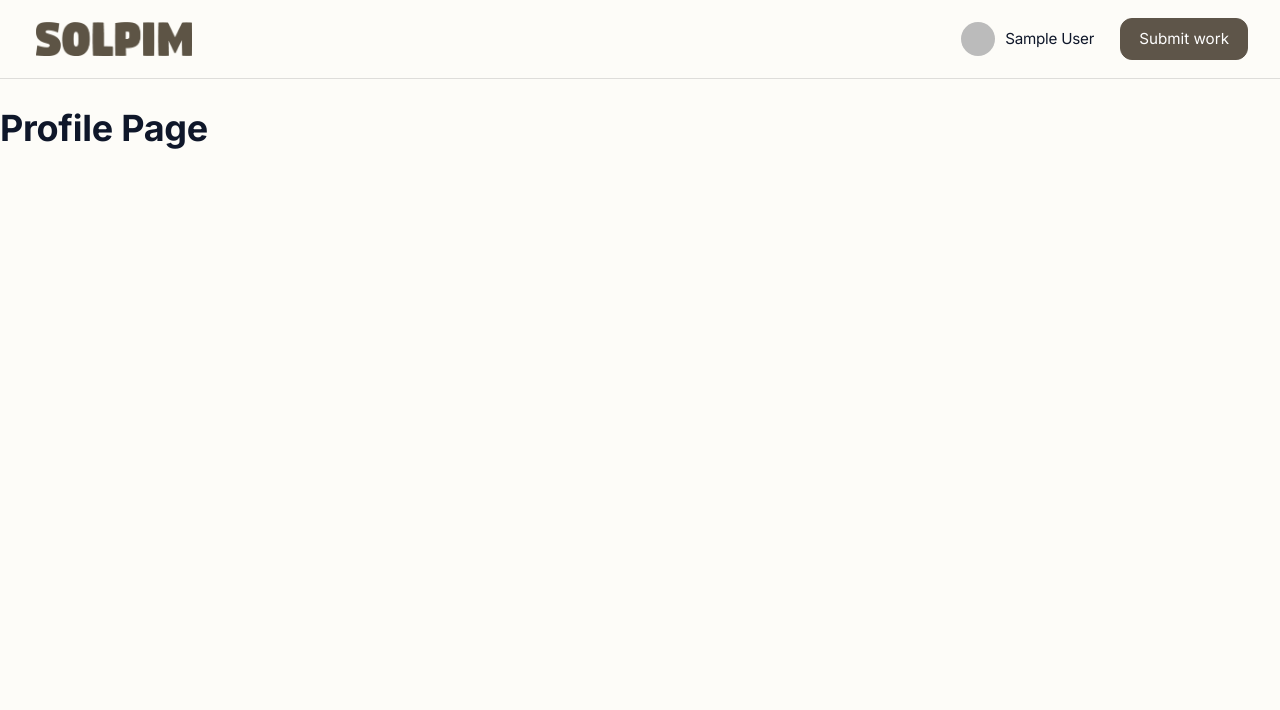
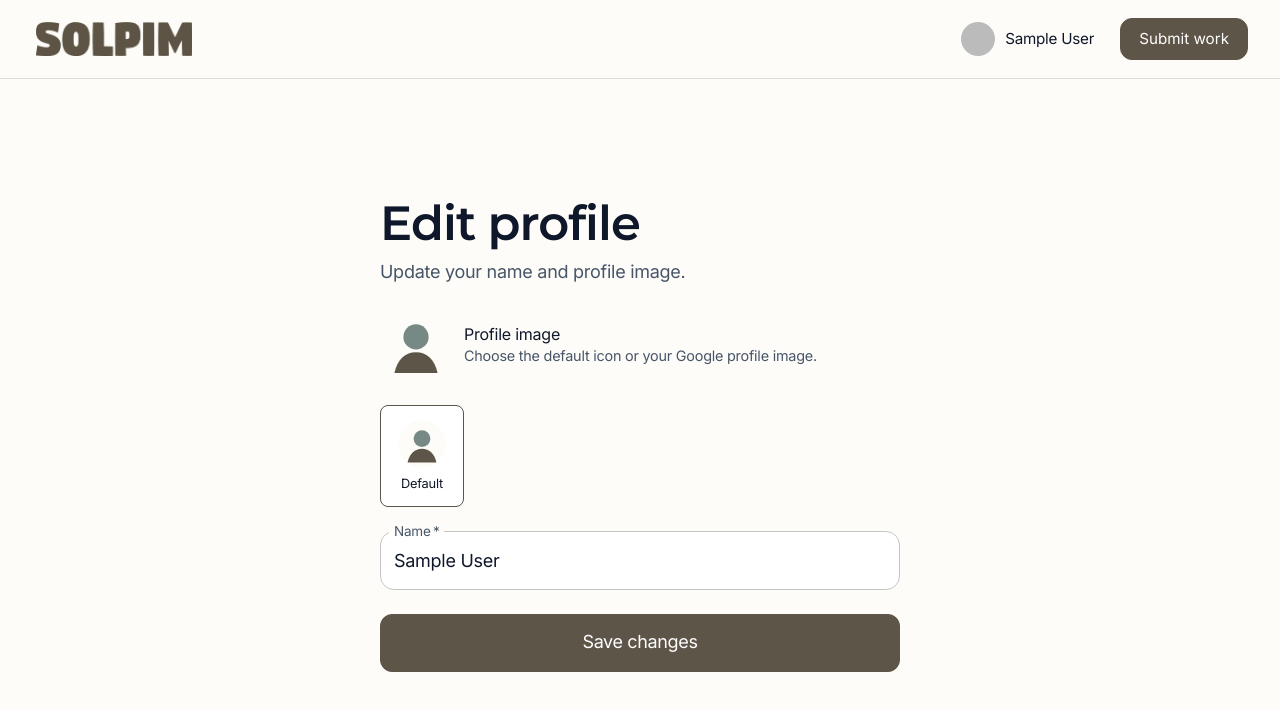
Before and after one commit to jsolbin/solpim, a React (Vite) app: page /profile in a window 1280 px wide. Shown: the top 710 px of the page. Built offline with nearby package versions, Linux system fonts and the light colour scheme; no server answers; the database is empty; sample sign-in values are in the browser's storage.

Commit message:
feat: add profile editing and header account menu

```diff
--- a/src/components/Header/index.tsx
+++ b/src/components/Header/index.tsx
@@ -87,6 +87,11 @@ function Header() {
 
   const closeProfileMenu = () => {
     setProfileMenuAnchor(null)
+  }
+
+  const goToProfile = () => {
+    closeProfileMenu()
+    navigate('/profile')
   }
 
   const handleLogout = async () => {
@@ -200,6 +205,12 @@ function Header() {
                   }}
                 >
                   <MenuItem
+                    onClick={goToProfile}
+                    sx={{ fontSize: '0.95rem', minHeight: 42, px: 2 }}
+                  >
+                    Edit profile
+                  </MenuItem>
+                  <MenuItem
                     onClick={handleLogout}
                     sx={{ fontSize: '0.95rem', minHeight: 42, px: 2 }}
                   >
--- a/src/pages/ProfilePage/index.tsx
+++ b/src/pages/ProfilePage/index.tsx
@@ -1,7 +1,236 @@
+import { useEffect, useState } from 'react'
+import type { FormEvent } from 'react'
+import { useNavigate } from 'react-router-dom'
+
+import Alert from '@mui/material/Alert'
+import Avatar from '@mui/material/Avatar'
+import Box from '@mui/material/Box'
+import ButtonBase from '@mui/material/ButtonBase'
+import Stack from '@mui/material/Stack'
+import TextField from '@mui/material/TextField'
+import Typography from '@mui/material/Typography'
+import { FirebaseError } from 'firebase/app'
+import { onAuthStateChanged } from 'firebase/auth'
+import { doc, getDoc } from 'firebase/firestore'
+
+import Button from '@/components/Button'
+import {
+  DEFAULT_PROFILE_IMAGE_URL,
+  STUDENT_PROFILE_ICONS,
+} from '@/constants/profileIcons'
+import { updateCurrentUserProfile } from '@/firebase/auth'
+import { auth, db } from '@/firebase/config'
+
+type ProfileRole = 'student' | 'visitor' | 'admin'
+
+interface ProfileImageOption {
+  label: string
+  value: string
+}
+
+const pageSx = {
+  minHeight: 'calc(100vh - 91px)',
+  display: 'flex',
+  alignItems: 'center',
+  justifyContent: 'center',
+  px: 3,
+  py: { xs: 5, md: 7 },
+}
+
+const formSx = {
+  width: '100%',
+  maxWidth: 520,
+}
+
+const fieldSx = {
+  '& .MuiOutlinedInput-root': {
+    backgroundColor: 'background.paper',
+  },
+}
+
+const profileImageButtonSx = {
+  width: 84,
+  minHeight: 102,
+  flexDirection: 'column',
+  gap: 1,
+  borderRadius: '8px',
+  color: 'text.primary',
+  border: '1px solid',
+  borderColor: 'divider',
+  p: 1,
+  '&:hover': {
+    backgroundColor: 'action.hover',
+  },
+}
+
+const selectedProfileImageButtonSx = {
+  borderColor: 'primary.main',
+  backgroundColor: 'background.paper',
+}
+
+function getProfileErrorMessage(error: unknown) {
+  if (error instanceof FirebaseError) {
+    switch (error.code) {
+      case 'permission-denied':
+        return 'Firestore: permission denied while updating your profile.'
+      default:
+        return `${error.code}: ${error.message}`
+    }
+  }
+
+  if (error instanceof Error) {
+    return error.message
+  }
+
+  return 'Unable to update your profile. Please try again.'
+}
+
 export default function ProfilePage() {
+  const navigate = useNavigate()
+  const [name, setName] = useState('')
+  const [profileImageUrl, setProfileImageUrl] = useState(
+    DEFAULT_PROFILE_IMAGE_URL
+  )
+  const [profileImageOptions, setProfileImageOptions] = useState<
+    ProfileImageOption[]
+  >([{ label: 'Default', value: DEFAULT_PROFILE_IMAGE_URL }])
+  const [profileRole, setProfileRole] = useState<ProfileRole | null>(null)
+  const [errorMessage, setErrorMessage] = useState('')
+  const [successMessage, setSuccessMessage] = useState('')
+  const [isSubmitting, setIsSubmitting] = useState(false)
+
+  useEffect(() => {
+    const unsubscribe = onAuthStateChanged(auth, async (user) => {
+      if (!user) {
+        navigate('/login')
+        return
+      }
+
+      const googleProfileImageUrl = user.providerData.find(
+        (provider) => provider.providerId === 'google.com'
+      )?.photoURL
+      const userSnapshot = await getDoc(doc(db, 'users', user.uid))
+      const userProfile = userSnapshot.data()
+      const userRole = userProfile?.role as ProfileRole | undefined
+      const savedProfileImageUrl =
+        typeof userProfile?.profileImageUrl === 'string'
+          ? userProfile.profileImageUrl
+          : user.photoURL
+      const visitorProfileImageOptions = [
+        { label: 'Default', value: DEFAULT_PROFILE_IMAGE_URL },
+        ...(googleProfileImageUrl
+          ? [{ label: 'Google', value: googleProfileImageUrl }]
+          : []),
+      ]
+      const nextProfileImageOptions =
+        userRole === 'student'
+          ? STUDENT_PROFILE_ICONS
+          : userRole === 'visitor'
+            ? visitorProfileImageOptions
+            : [{ label: 'Default', value: DEFAULT_PROFILE_IMAGE_URL }]
+      const nextProfileImageUrl =
+        nextProfileImageOptions.find(
+          (option) => option.value === savedProfileImageUrl
+        )?.value ??
+        nextProfileImageOptions[0]?.value ??
+        DEFAULT_PROFILE_IMAGE_URL
+
+      setProfileRole(userRole ?? null)
+      setName(user.displayName || '')
+      setProfileImageOptions(nextProfileImageOptions)
+      setProfileImageUrl(nextProfileImageUrl)
+    })
+
+    return unsubscribe
+  }, [navigate])
+
+  const handleSubmit = async (event: FormEvent<HTMLFormElement>) => {
+    event.preventDefault()
+    setErrorMessage('')
+    setSuccessMessage('')
+
+    const trimmedName = name.trim()
+
+    if (!trimmedName) {
+      setErrorMessage('Name: enter your name.')
+      return
+    }
+
+    setIsSubmitting(true)
+
+    try {
+      await updateCurrentUserProfile({
+        name: trimmedName,
+        profileImageUrl,
+      })
+
+      setSuccessMessage('Profile updated.')
+    } catch (error) {
+      setErrorMessage(getProfileErrorMessage(error))
+    } finally {
+      setIsSubmitting(false)
+    }
+  }
+
   return (
-    <div>
-      <h1>Profile Page</h1>
-    </div>
+    <Box component="main" sx={pageSx}>
+      <Stack component="form" onSubmit={handleSubmit} spacing={3} sx={formSx}>
+        <Box>
+          <Typography variant="h3">Edit profile</Typography>
+          <Typography color="text.secondary" sx={{ mt: 1 }} variant="body1">
+            Update your name and profile image.
+          </Typography>
+        </Box>
+
+        {errorMessage ? <Alert severity="error">{errorMessage}</Alert> : null}
+        {successMessage ? (
+          <Alert severity="success">{successMessage}</Alert>
+        ) : null}
+
+        <Stack alignItems="center" direction="row" spacing={1.5}>
+          <Avatar src={profileImageUrl} sx={{ width: 72, height: 72 }} />
+          <Box>
+            <Typography sx={{ fontSize: '1rem' }}>Profile image</Typography>
+            <Typography color="text.secondary" sx={{ fontSize: '0.9rem' }}>
+              {profileRole === 'student'
+                ? 'Choose a department icon.'
+                : 'Choose the default icon or your Google profile image.'}
+            </Typography>
+          </Box>
+        </Stack>
+
+        <Stack direction="row" flexWrap="wrap" gap={1.25}>
+          {profileImageOptions.map((icon) => (
+            <ButtonBase
+              key={icon.value}
+              onClick={() => setProfileImageUrl(icon.value)}
+              sx={[
+                profileImageButtonSx,
+                profileImageUrl === icon.value && selectedProfileImageButtonSx,
+              ]}
+              type="button"
+            >
+              <Avatar src={icon.value} sx={{ width: 48, height: 48 }} />
+              <Typography sx={{ fontSize: '0.8rem', lineHeight: 1.2 }}>
+                {icon.label}
+              </Typography>
+            </ButtonBase>
+          ))}
+        </Stack>
+
+        <TextField
+          autoComplete="name"
+          label="Name"
+          onChange={(event) => setName(event.target.value)}
+          required
+          sx={fieldSx}
+          value={name}
+        />
+
+        <Button disabled={isSubmitting} fullWidth type="submit">
+          {isSubmitting ? 'Saving...' : 'Save changes'}
+        </Button>
+      </Stack>
+    </Box>
   )
 }
```
